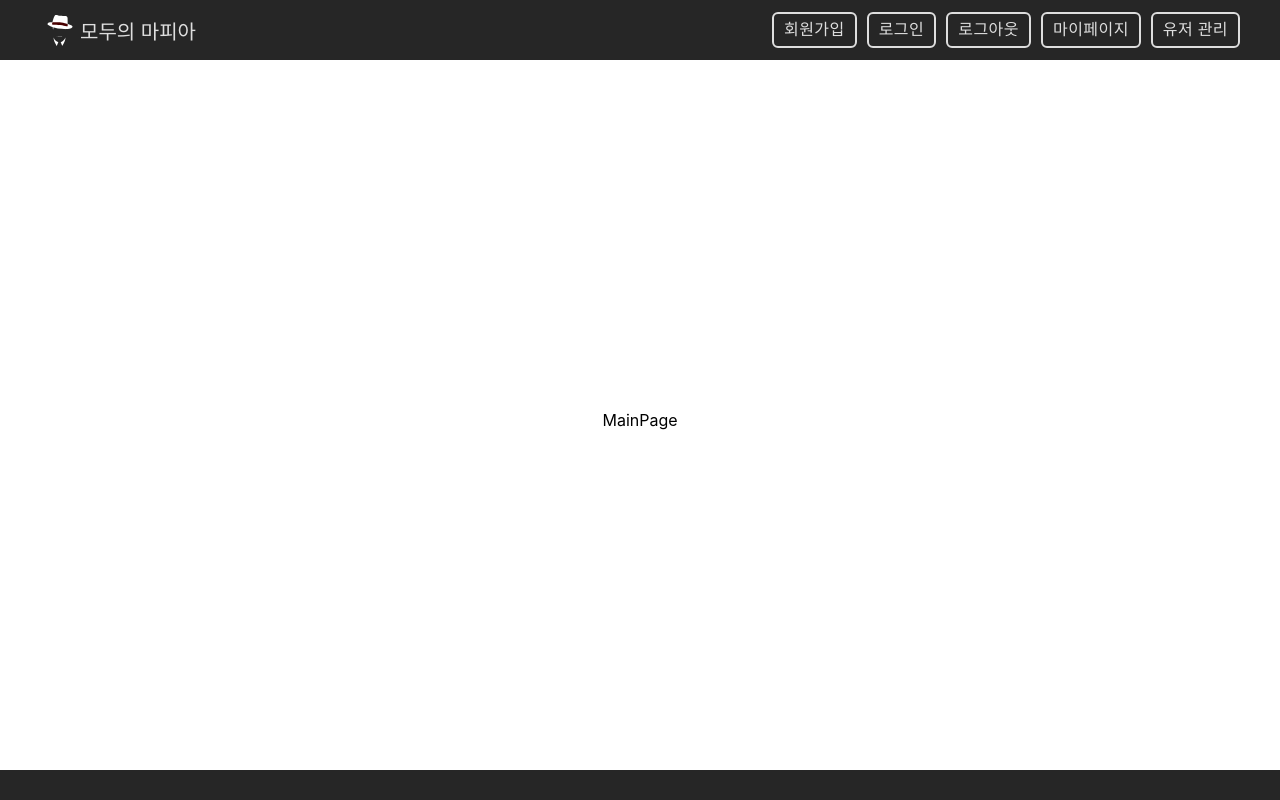
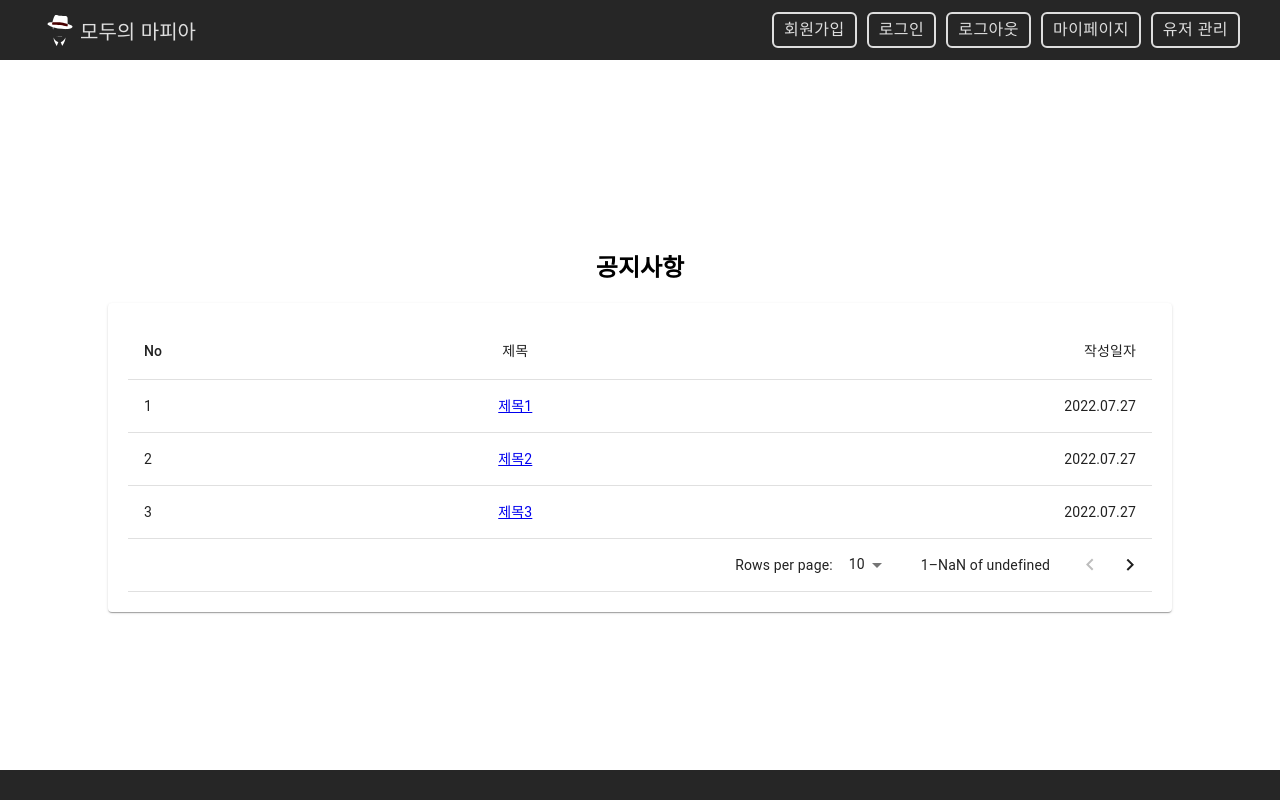
Before and after one commit to S2econdBlue/everyones_mafia, a React (Create React App) app in the folder front/: page / in a window 1280 px wide. Built offline with nearby package versions, Linux system fonts and the light colour scheme.

Commit message:
공지사항 목록 페이지 추가

```diff
--- a/front/src/App.js
+++ b/front/src/App.js
@@ -9,6 +9,7 @@ import Header from "./components/Header";
 import Footer from "./components/Footer";
 import VideoRoomPage from "./pages/VideoRoomPage";
 import GameRoomPage from "./pages/GameRoomPage";
+import NoticeListPage from "./pages/NoticeListPage";
 
 import React from "react";
 import logo from "./logo.svg";
@@ -23,7 +24,7 @@ function App() {
             <Router>
                 <Header />
                 <Routes>
-                    <Route exact path="/" element={<MainPage />} />  {/* 테스트 위해 MainPage 대신 VideoRoomPage로 연결 */}
+                    <Route exact path="/" element={<NoticeListPage />} />  {/* 테스트 위해 MainPage 대신 VideoRoomPage로 연결 */}
                     <Route exact path="/signup" element={<SignUpPage />} />
                     <Route exact path="/signin" element={<SignInPage />} />
                     <Route exact path="/signout" element={<SignOutPage />} />
--- a/front/src/pages/NoticeListPage.js
+++ b/front/src/pages/NoticeListPage.js
@@ -1,11 +1,83 @@
-import React from "react";
-import { Container } from '../style.js';
-
+import React, { useState } from "react";
+import { Container, styleTableContainer } from '../style.js';
+import { Table, TableHead, TableFooter, TableContainer, TableBody, Paper, TableRow, TableCell, TablePagination } from '@mui/material';
 
 const NoticeListPage = (props) => {
+
+  const noticeDataList = [
+    {
+      id: 1,
+      title: '제목1',
+      content: '내용1',
+      username: '이름1',
+      createdAt: '2022.07.27',
+    },
+    {
+      id: 2,
+      title: '제목2',
+      content: '내용2',
+      username: '이름2',
+      createdAt: '2022.07.27',
+    },
+    {
+      id: 3,
+      title: '제목3',
+      content: '내용3',
+      username: '이름3',
+      createdAt: '2022.07.27',
+    },
+  ];
+
+  const [page, setPage] = useState(0);
+  const [rowsPerPage, setRowsPerPage] = useState(10);
+
+  const handleChangePage = (event, newPage) => {
+    setPage(newPage)
+  }
+
+  const handleChangeRowsPerPage = (event) => {
+    setRowsPerPage(parseInt(event.target.value, 10));
+    setPage(0);
+  }
+
   return (
     <Container>
-      <span>NoticeListPage</span>
+      <h2>공지사항</h2>
+
+      <TableContainer style={styleTableContainer} component={Paper}>
+        <Table size="medium">
+          <TableHead>
+            <TableRow>
+              <TableCell>No</TableCell>
+              <TableCell align="center">제목</TableCell>
+              <TableCell align="right">작성일자</TableCell>
+            </TableRow>
+          </TableHead>
+            <TableBody>
+              {noticeDataList
+                .slice(page * rowsPerPage, (page + 1) * rowsPerPage)
+                .map(({ id, title, createdAt }, i) => (
+                  <TableRow key={id}>
+                    <TableCell component="th" scope="row">
+                      {page * rowsPerPage + i + 1}
+                    </TableCell>
+                    <TableCell align="center"><a href={'/'+id}>{title}</a></TableCell>
+                    <TableCell align="right">{createdAt}</TableCell>
+                  </TableRow>
+                ))}
+          </TableBody>
+          <TableFooter>
+            <TableRow>
+              <TablePagination
+                page={page}
+                rowsPerPage={rowsPerPage}
+                onChangePage={handleChangePage}
+                onChangeRowsPerPage={handleChangeRowsPerPage}
+              />
+            </TableRow>
+          </TableFooter>
+        </Table>
+      </TableContainer>
     </Container>
   );
 };
--- a/front/src/style.js
+++ b/front/src/style.js
@@ -51,4 +51,10 @@ const styleTextField = {
   fontSize: '16px',
 };
 
-export { Container, Button, styleModal, styleButton, styleTextField };
+const styleTableContainer = {
+  padding: '20px',
+  width: '80%',
+}
+
+export { Container, Button };
+export { styleModal, styleButton, styleTextField, styleTableContainer };
```
